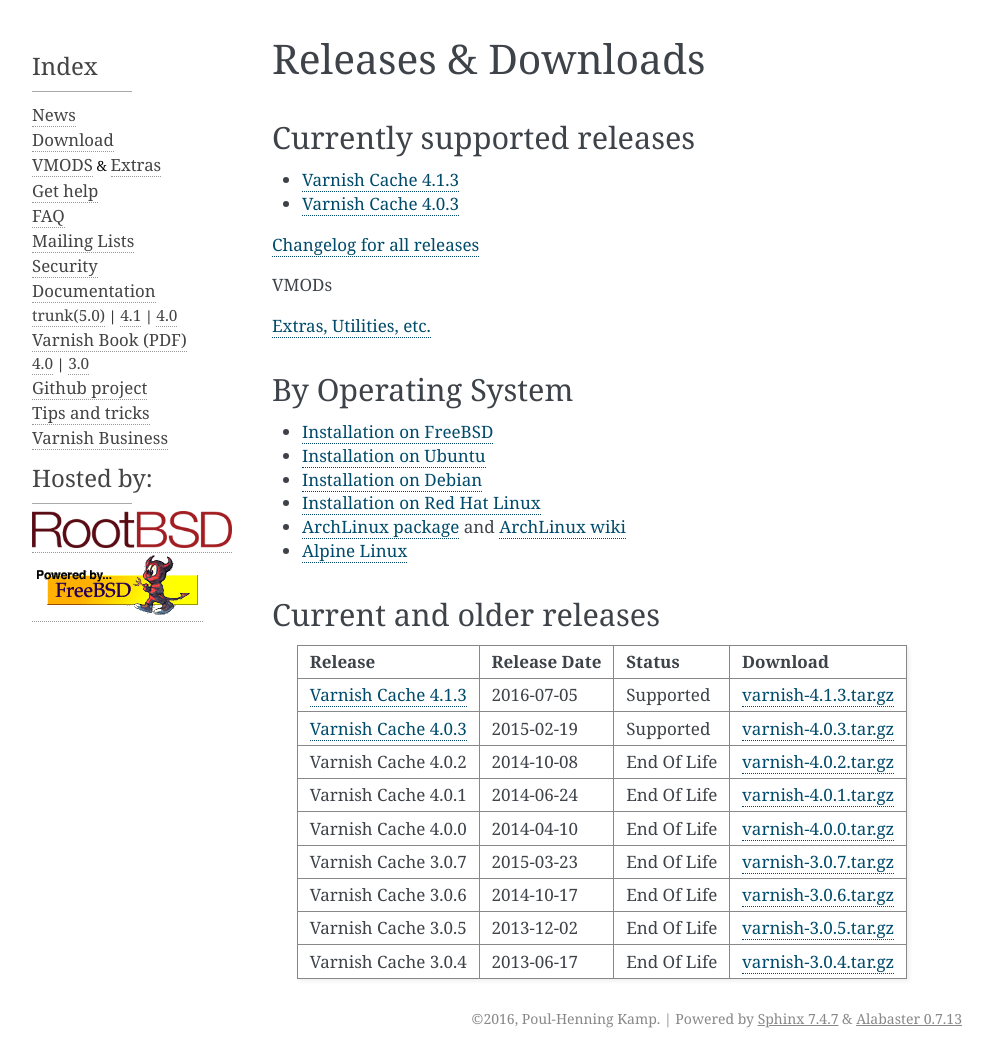
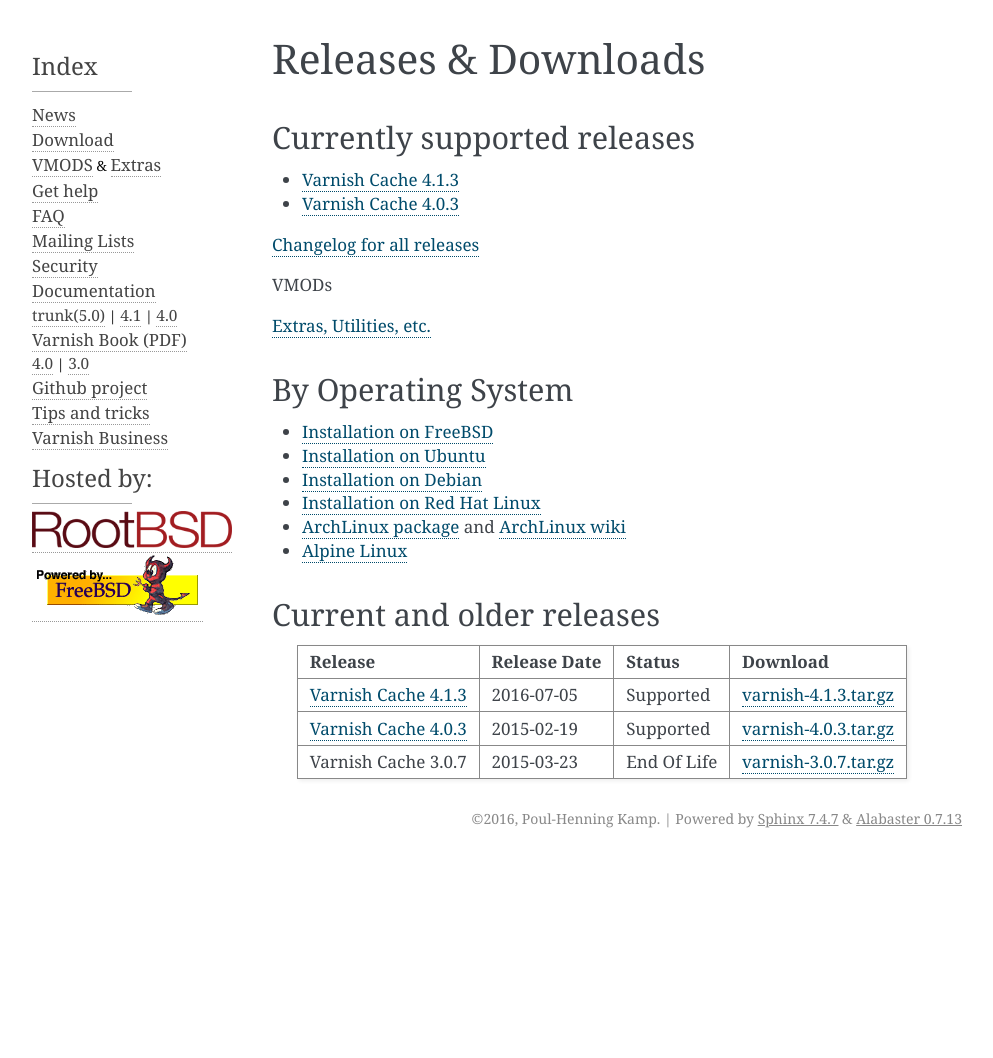
Before and after one commit to varnishcache/homepage, a Sphinx documentation site: the page built from R1/source/releases/index.rst, in a window 1280 px wide. Shown: the whole page, without its empty margins (148-1141 px from the left). Built offline with Sphinx 7.4.7, drawn with Linux system fonts in a browser that asks for light colours; pages that are not in the unit, such as notebooks, are missing from menus; comment, search, counter and statistics services are not loaded; after the commit the page ends 900 px from its top, so only the background shows below that.

Commit message:
Remove ancient releases.

```diff
--- a/R1/source/releases/index.rst
+++ b/R1/source/releases/index.rst
@@ -37,25 +37,12 @@
 ========================== ============ =========== ===========
 :ref:`rel4.1.3`            2016-07-05   Supported   `varnish-4.1.3.tar.gz`_
 :ref:`rel4.0.3`            2015-02-19   Supported   `varnish-4.0.3.tar.gz`_
-Varnish Cache 4.0.2        2014-10-08   End Of Life `varnish-4.0.2.tar.gz`_
-Varnish Cache 4.0.1        2014-06-24   End Of Life `varnish-4.0.1.tar.gz`_
-Varnish Cache 4.0.0        2014-04-10   End Of Life `varnish-4.0.0.tar.gz`_
 Varnish Cache 3.0.7        2015-03-23   End Of Life `varnish-3.0.7.tar.gz`_
-Varnish Cache 3.0.6        2014-10-17   End Of Life `varnish-3.0.6.tar.gz`_
-Varnish Cache 3.0.5        2013-12-02   End Of Life `varnish-3.0.5.tar.gz`_
-Varnish Cache 3.0.4        2013-06-17   End Of Life `varnish-3.0.4.tar.gz`_
 ========================== ============ =========== ===========
 
 .. _varnish-4.1.3.tar.gz: https://repo.varnish-cache.org/source/varnish-4.1.3.tar.gz
-.. _varnish-4.1.2.tar.gz: https://repo.varnish-cache.org/source/varnish-4.1.2.tar.gz
 .. _varnish-4.0.3.tar.gz: https://repo.varnish-cache.org/source/varnish-4.0.3.tar.gz
-.. _varnish-4.0.2.tar.gz: https://repo.varnish-cache.org/source/varnish-4.0.2.tar.gz
-.. _varnish-4.0.1.tar.gz: https://repo.varnish-cache.org/source/varnish-4.0.1.tar.gz
-.. _varnish-4.0.0.tar.gz: https://repo.varnish-cache.org/source/varnish-4.0.0.tar.gz
 .. _varnish-3.0.7.tar.gz: https://repo.varnish-cache.org/source/varnish-3.0.7.tar.gz
-.. _varnish-3.0.6.tar.gz: https://repo.varnish-cache.org/source/varnish-3.0.6.tar.gz
-.. _varnish-3.0.5.tar.gz: https://repo.varnish-cache.org/source/varnish-3.0.5.tar.gz
-.. _varnish-3.0.4.tar.gz: https://repo.varnish-cache.org/source/varnish-3.0.4.tar.gz
 
 .. _beta-debs: https://jenkins.varnish-software.com/view/VC4/job/VC4-deb/lastSuccessfulBuild/artifact/deb-build/
 .. _beta-rpms-el6: https://jenkins.varnish-software.com/view/VC4/job/VC4-rpm-el6/lastSuccessfulBuild/artifact/rpm-build/varnish-4.1/el6/
```
